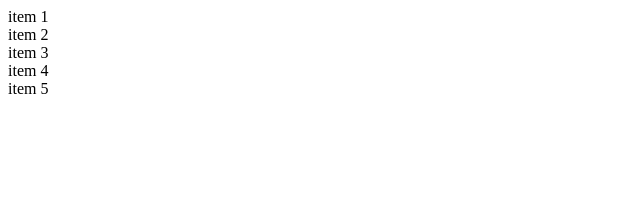
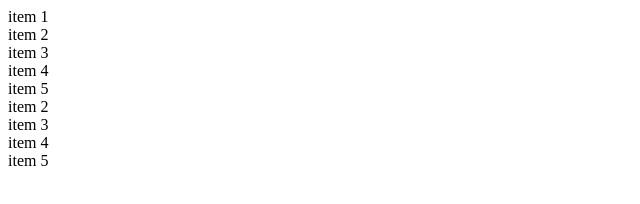
Before and after one commit to dileepnagankera/Myapp, a plain HTML site: page index.html in a window 1280 px wide. Shown: the whole page, without its empty margins (0-640 px from the left). Drawn offline with Linux system fonts and the light colour scheme.

Commit message:
I have added some more div tags

```diff
--- a/index.html
+++ b/index.html
@@ -13,6 +13,11 @@
       <div class="item">item 3</div>
       <div class="item">item 4</div>
       <div class="item">item 5</div>
+
+      <div class="item">item 2</div>
+      <div class="item">item 3</div>
+      <div class="item">item 4</div>
+      <div class="item">item 5</div>
     </div>
   </body>
 </html>
```
